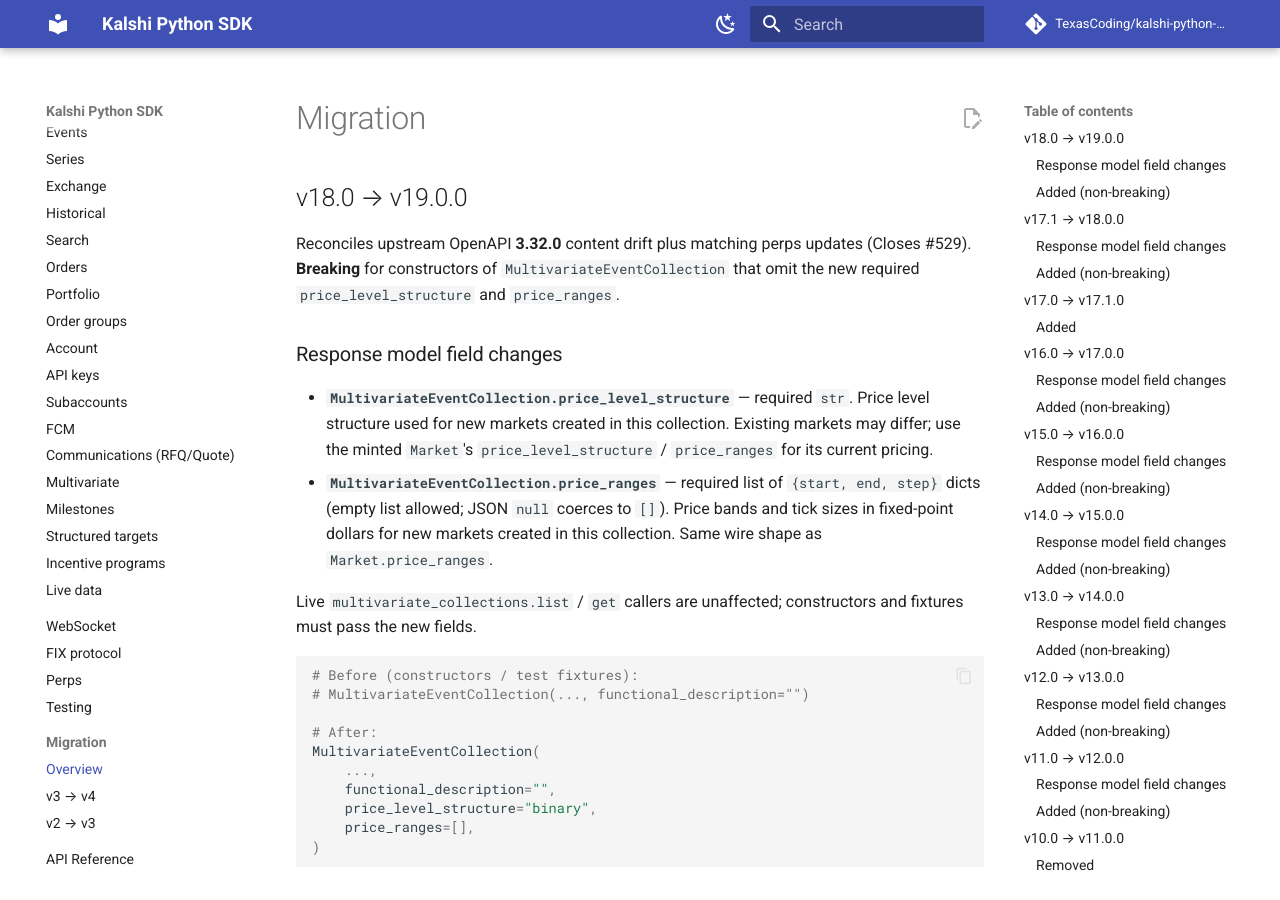
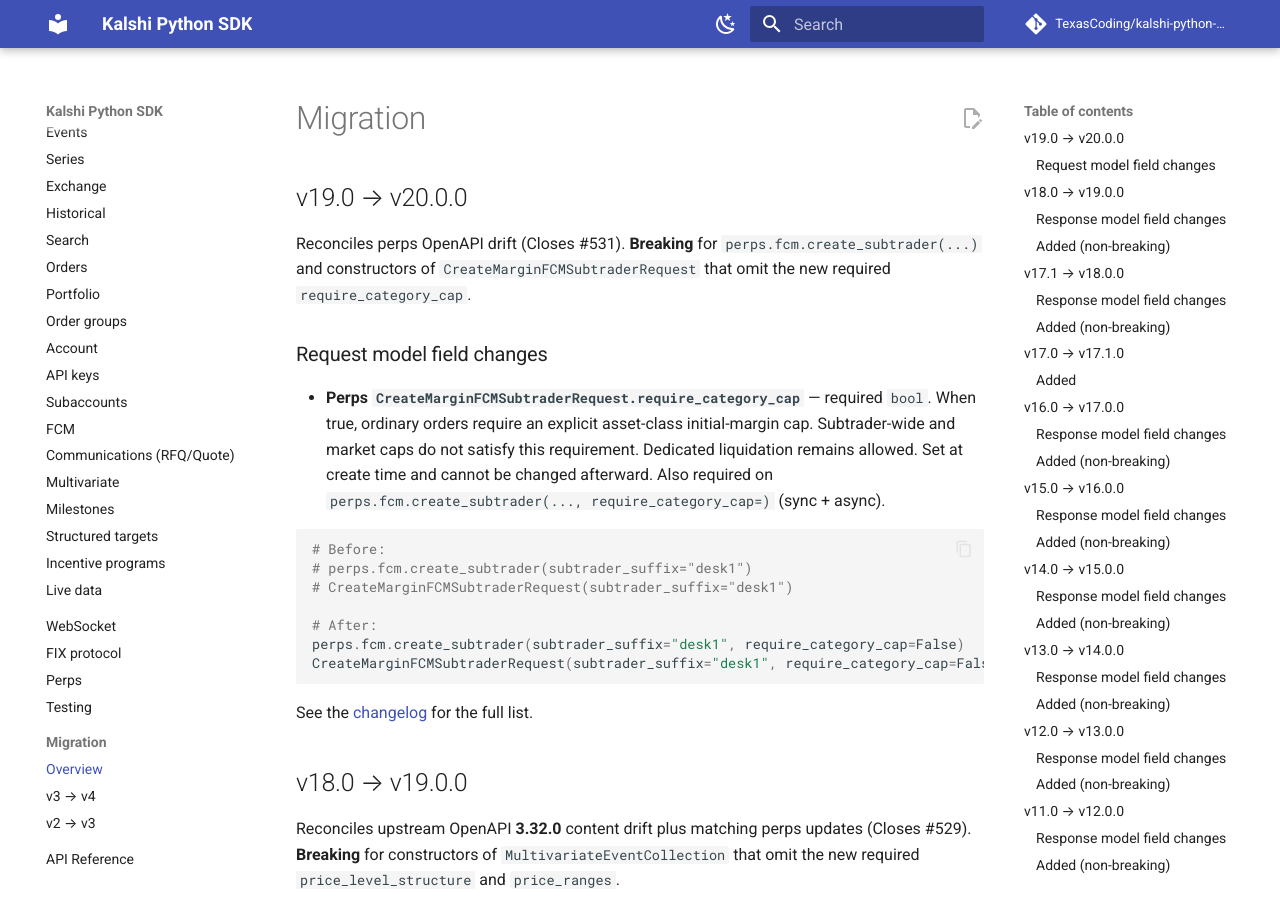
Before and after one commit to TexasCoding/kalshi-python-sdk, an MkDocs documentation site: the page built from docs/migration.md, in a window 1280 px wide and 900 px high. Built offline with MkDocs 1.6.1 and Material for MkDocs 9.7.7, drawn with Linux system fonts in a browser that asks for light colours; comment, search, counter and statistics services are not loaded.

Commit message:
Reconcile perps subtrader require_category_cap drift (v20.0.0) (#532)
Closes #531

````diff
--- a/docs/migration.md
+++ b/docs/migration.md
@@ -1,4 +1,33 @@
 # Migration
+
+## v19.0 → v20.0.0
+
+Reconciles perps OpenAPI drift (Closes #531). **Breaking** for
+`perps.fcm.create_subtrader(...)` and constructors of
+`CreateMarginFCMSubtraderRequest` that omit the new required
+`require_category_cap`.
+
+### Request model field changes
+
+- **Perps `CreateMarginFCMSubtraderRequest.require_category_cap`** — required
+  `bool`. When true, ordinary orders require an explicit asset-class
+  initial-margin cap. Subtrader-wide and market caps do not satisfy this
+  requirement. Dedicated liquidation remains allowed. Set at create time and
+  cannot be changed afterward. Also required on
+  `perps.fcm.create_subtrader(..., require_category_cap=)` (sync + async).
+
+```python
+# Before:
+# perps.fcm.create_subtrader(subtrader_suffix="desk1")
+# CreateMarginFCMSubtraderRequest(subtrader_suffix="desk1")
+
+# After:
+perps.fcm.create_subtrader(subtrader_suffix="desk1", require_category_cap=False)
+CreateMarginFCMSubtraderRequest(subtrader_suffix="desk1", require_category_cap=False)
+```
+
+See the [changelog](https://github.com/TexasCoding/kalshi-python-sdk/blob/main/CHANGELOG.md)
+for the full list.
 
 ## v18.0 → v19.0.0
 
--- a/kalshi/__init__.py
+++ b/kalshi/__init__.py
@@ -427,4 +427,4 @@ __all__ = [
     "Withdrawal",
 ]
 
-__version__ = "19.0.0"
+__version__ = "20.0.0"
--- a/pyproject.toml
+++ b/pyproject.toml
@@ -1,6 +1,6 @@
 [project]
 name = "kalshi-sdk"
-version = "19.0.0"
+version = "20.0.0"
 description = "A professional Python SDK for the Kalshi prediction markets and Perps (margin) APIs"
 readme = "README.md"
 license = { text = "MIT" }
````
Also changed, not shown: CHANGELOG.md (+28 -0 lines), docs/perps.md (+6 -1 lines), 5 other files.
